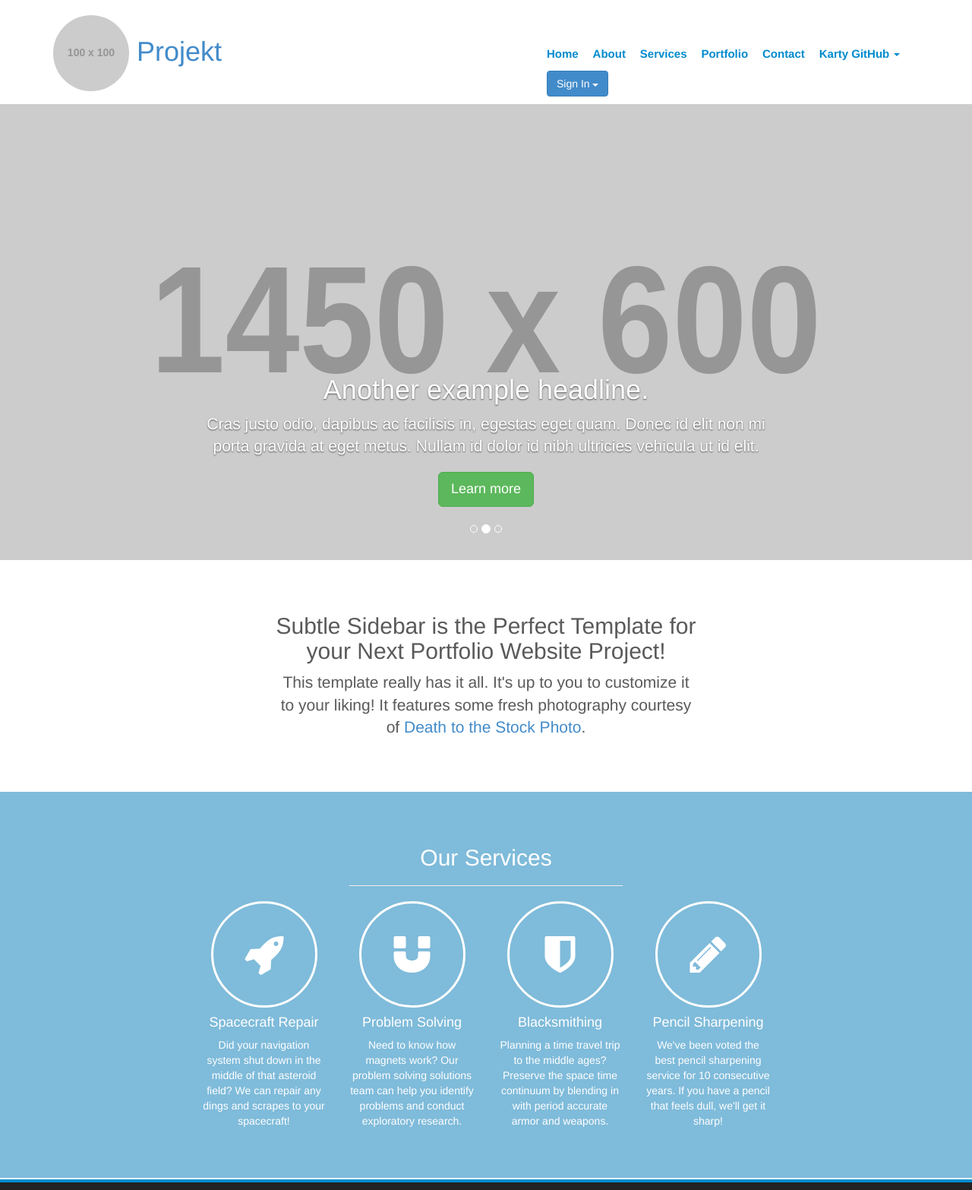
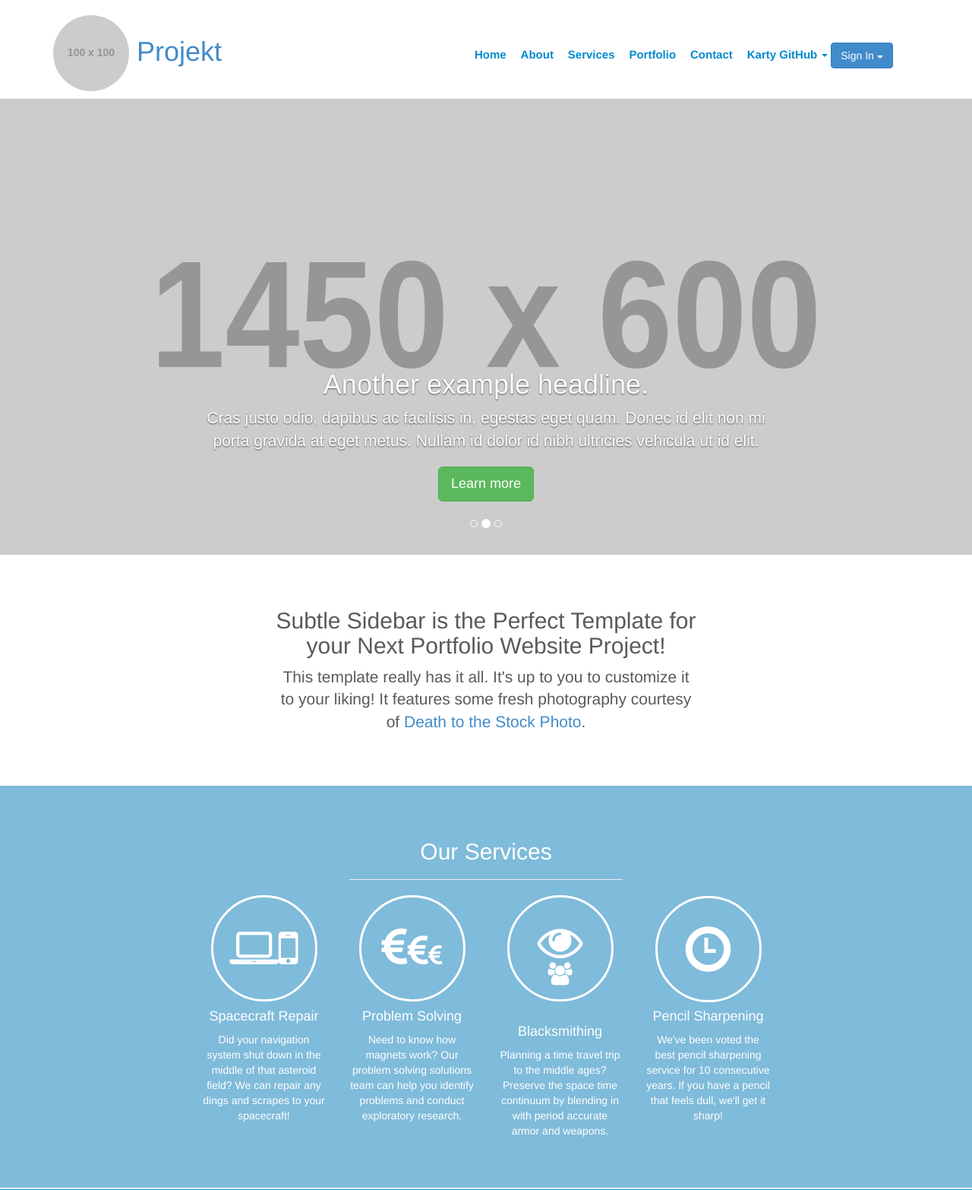
Before and after one commit to UMBTeamProject/UMBTeamProject, a PHP site: page / in a window 1280 px wide. Shown: the top 1566 px of the page at 76% size. Run offline with PHP 8.4, Linux system fonts and the light colour scheme; grey boxes labelled with a size stand in for pictures from a placeholder-image service; some libraries are stand-ins or nearby versions.

Commit message:
#34 template uprava/icony

```diff
--- a/Template/css/portfolio.css
+++ b/Template/css/portfolio.css
@@ -140,13 +140,57 @@ i.service-icon {
   border: 3px solid #ffffff;
   border-radius: 50%;
   display: inline-block;
-  font-size: 56px;
+  font-size: 60px;
   width: 140px;
   height: 140px;
   line-height: 136px;
   vertical-align: middle;
   text-align: center;
 }
+
+span.service-icon {
+  border: 3px solid #ffffff;
+  border-radius: 50%;
+  display: inline-block;
+  font-size: 60px;
+  width: 140px;
+  height: 140px;
+  line-height: 136px;
+  vertical-align: middle;
+  text-align: center;
+}
+i.service-icon_1 {
+  border: 3px solid #ffffff;
+  border-radius: 50%;
+  display: inline-block;
+  font-size: 60px;
+  width: 140px;
+  height: 140px;
+  line-height: 120px;
+  vertical-align: middle;
+  text-align: center;
+}
+i.service-icon1 {
+  border-radius: 50%;
+  display: inline-block;
+  font-size: 32px;
+  text-align: center;
+}
+i.service-icon2 {
+  border-radius: 50%;
+  display: inline-block;
+  font-size: 48px;
+  text-align: center;
+}
+i.service-icon3 {
+  margin-top: -95px;
+
+  font-size: 30px;
+  text-align: center;
+  vertical-align: middle;
+
+}
+
 
 /* Callout */
 
--- a/Template/index.html
+++ b/Template/index.html
@@ -22,15 +22,15 @@
 <body>
    <div class="container">
 
-       <div class="col-md-3 col-xs-4">
+       <div class="col-md-4 col-lg-4 col-xs-4">
           <div class="masthead-brand">
             <a href="./"><h1>
             <img class="img-circle" src="http://placehold.it/100x100" alt="logo" >  Projekt</h1>
             </a>
           </div>
        </div>
-       <div class="col-md-2"></div>
-       <div class="col-md-7 col-xs-12">
+       <div class="col-md-2 col-lg-2"></div>
+       <div class="col-md-7 col-lg-8 col-xs-12">
           <ul class="nav masthead-nav">
                 <li><a href="#top">Home</a>
             </li>
@@ -139,28 +139,28 @@
             <div class="row"> <!-- row -->
                 <div class="col-md-2 col-md-offset-2 text-center">
                     <div class="service-item">
-                        <i class="service-icon fa fa-rocket"></i>
+                        <i class="service-icon fa fa-laptop"><i class=" fa fa-mobile"></i></i>
                         <h4>Spacecraft Repair</h4>
                         <p>Did your navigation system shut down in the middle of that asteroid field? We can repair any dings and scrapes to your spacecraft!</p>
                     </div>
                 </div>
                 <div class="col-md-2 text-center">
                     <div class="service-item">
-                        <i class="service-icon fa fa-magnet"></i>
+                        <i class="service-icon fa fa-eur"><i class="service-icon2 fa fa-eur fa-2"></i><i class="service-icon1 fa fa-eur fa-1"></i></i>
                         <h4>Problem Solving</h4>
                         <p>Need to know how magnets work? Our problem solving solutions team can help you identify problems and conduct exploratory research.</p>
                     </div>
                 </div>
                 <div class="col-md-2 text-center">
                     <div class="service-item">
-                        <i class="service-icon fa fa-shield"></i>
+                        <i class="service-icon_1 fa fa-eye"></i> <i class="service-icon3 fa fa-users "></i>
                         <h4>Blacksmithing</h4>
                         <p>Planning a time travel trip to the middle ages? Preserve the space time continuum by blending in with period accurate armor and weapons.</p>
                     </div>
                 </div>
                 <div class="col-md-2 text-center">
                     <div class="service-item">
-                        <i class="service-icon fa fa-pencil"></i>
+                        <span class=" service-icon glyphicon glyphicon-time"></span>
                         <h4>Pencil Sharpening</h4>
                         <p>We've been voted the best pencil sharpening service for 10 consecutive years. If you have a pencil that feels dull, we'll get it sharp!</p>
                     </div>
```
